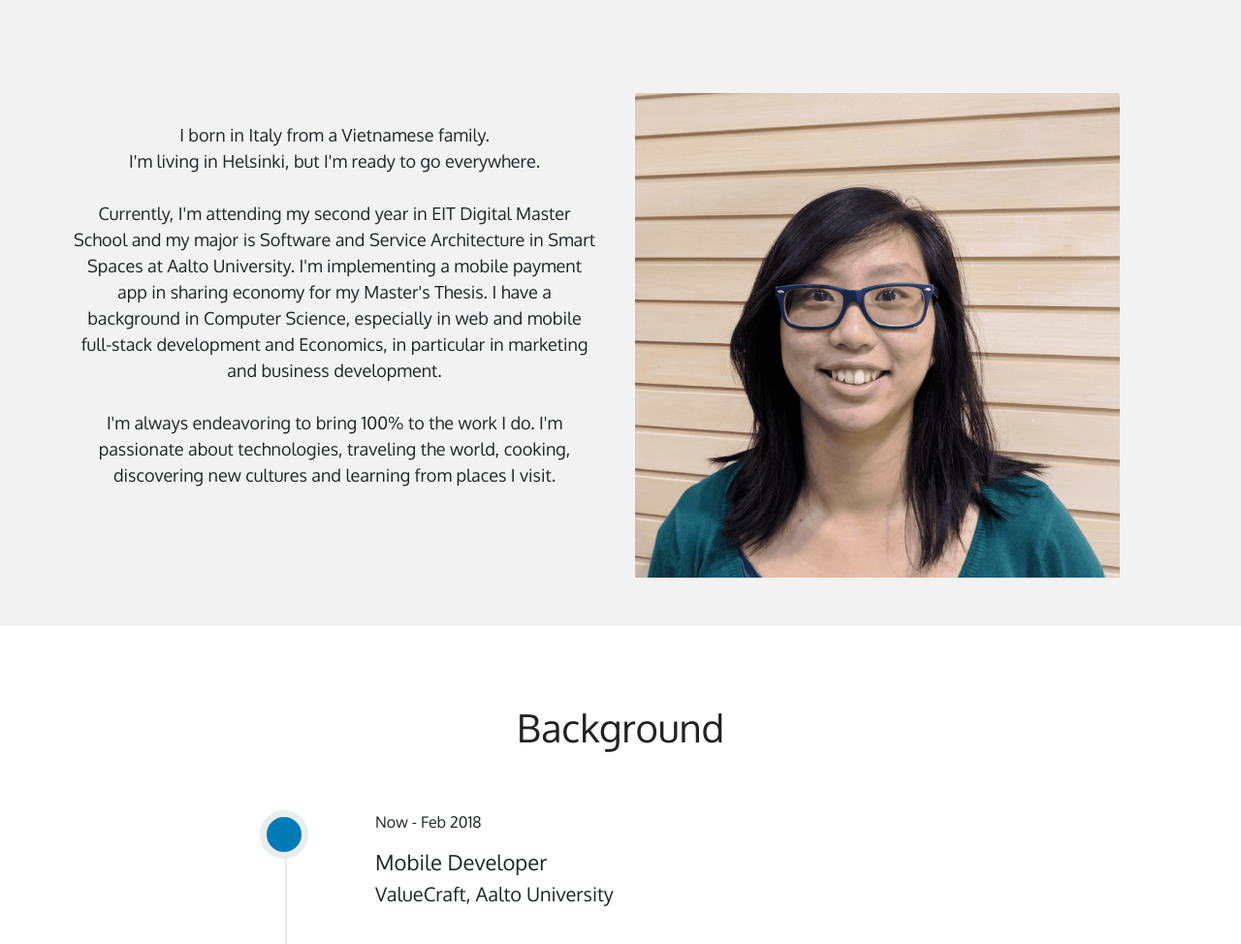
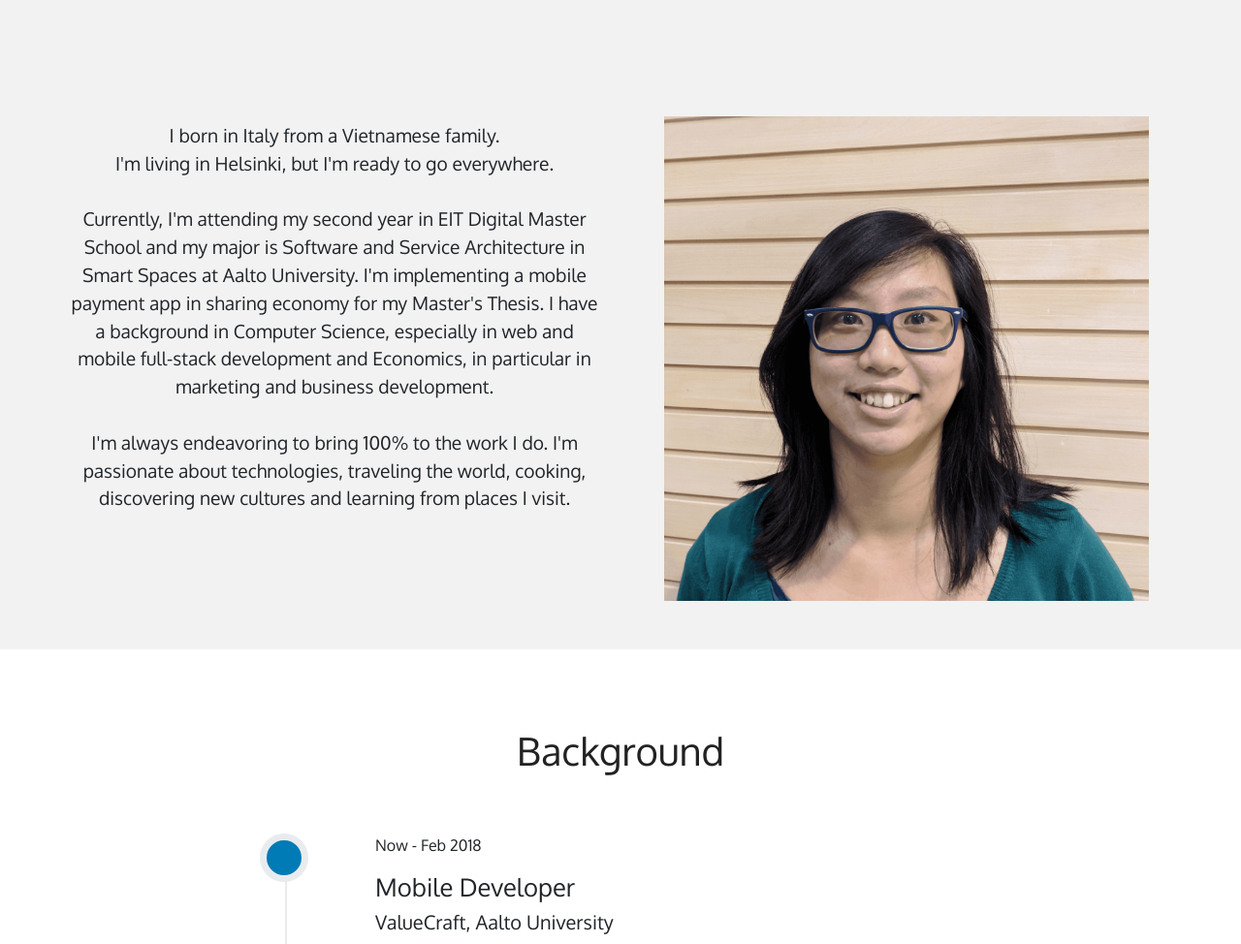
Before and after one commit to RaffaellaTran/website, a plain HTML site: page index.html in a window 1280 px wide. Shown: the part 818-1792 px from the top of the page at 97% size. Drawn offline with nearby package versions, Linux system fonts and the light colour scheme.

Commit message:
improve website

```diff
--- a/css/my-style.css
+++ b/css/my-style.css
@@ -188,11 +188,6 @@ nav.navbar.navbar-expand-md.navbar-dark.bg-dark.fixed-top{
 	font-size: 6vh;
 }
 
-.about-text{
-	padding: 49px;
-	font-size: 20px;
-}
-
 #myBtn {
 	display: none;
 	position: fixed;
@@ -291,7 +286,8 @@ nav.navbar.navbar-expand-md.navbar-dark.bg-dark.fixed-top{
 .timeline .timeline-heading h4 {
 	margin-top: 0;
 	color: inherit;
-	font-size: 22px;
+	font-size: 20px;
+	font-size: 4vw;
 }
 
 .timeline .timeline-heading h4.subheading {
@@ -301,6 +297,10 @@ nav.navbar.navbar-expand-md.navbar-dark.bg-dark.fixed-top{
 .timeline .timeline-body > ul,
 .timeline .timeline-body > p {
 	margin-bottom: 0;
+}
+
+p.text-muted{
+	font-size: 3vw;
 }
 
 
@@ -329,6 +329,7 @@ nav.navbar.navbar-expand-md.navbar-dark.bg-dark.fixed-top{
 		width: 60%;
 
 	}
+
 	.timeline > li .timeline-image {
 		left: 20%;
 		margin-left: -27px;
@@ -336,6 +337,16 @@ nav.navbar.navbar-expand-md.navbar-dark.bg-dark.fixed-top{
 
 	.timeline > li.timeline-panel > .timeline-heading{
 		margin-top: 16px;
+	}
+	.timeline .timeline-heading h4 {
+		margin-top: 0;
+		color: inherit;
+		font-size: 22px;
+		font-size: 2vw;
+	}
+
+	p.text-muted{
+		font-size: 1.3vw;
 	}
 
 }
@@ -385,7 +396,7 @@ nav.navbar.navbar-expand-md.navbar-dark.bg-dark.fixed-top{
 	top: 0;
 	bottom: 0;
 	z-index: 1;
-	margin-left: 50px;
+	margin-left: 7%;
 }
 
 .portfolio-item .caption .tecnology {
@@ -395,7 +406,7 @@ nav.navbar.navbar-expand-md.navbar-dark.bg-dark.fixed-top{
 	-webkit-transition: -webkit-clip-path 0.25s ease-out;
 	-webkit-clip-path: inset(-1px);
 	clip-path: inset(-1px);
-	margin-left: 50px;
+	margin-left: 7%;
 }
 
 .portfolio-item:hover img {
@@ -520,39 +531,54 @@ h1{
 	max-width: 85%;
 	background-color: #fff;
 }
-@media(min-width: 1230px){
-	.card-img-top{
-		max-width: 500px;
-		padding-top: 30px;
 
-	}
+.card-img-top{
+	max-width: 500px;
+	padding-top: 30px;
+	display: block;
+	margin-left: auto;
+	margin-right: auto;
 }
+.small-order-first{
+	order: 1;
+}
+.small-order-second{
+	order: 2;
+}
+.about-text{
+	padding: 49px;
+	font-size: 20px;
+
+}
+
 @media(min-width: 1020px){
 	.about-text {
 		padding: 45px 20px 37px 0px;
 		font-size: 20px;
+		font-size: 1.2vw;
 	}
 	.card-img-top {
-		padding-top: 0px !important;
+		padding-top: 20px;
 	}
 }
 @media(min-width: 768px){
-
+	.large-order-first{
+		order: 1;
+	}
+	.large-order-second{
+		order: 2;
+	}
 	.about-text {
 		padding: 30px 8px 37px 8px;
 		font-size: 18px;
+		font-size: 1.5vw;
 	}
 	.card-img-top{
-		padding-top: 110px;
+		padding-top: 24px;
 
 	}
 }
 
-@media(min-width: 920px){
-	.card-img-top {
-		padding-top: 65px;
-	}
-}
 
 #background, #contact{
 	background-color: #fff;
--- a/index.html
+++ b/index.html
@@ -69,7 +69,7 @@
 			<!--about me -->
 			<div class="container-fluid box2" id="about">
 				<div class="row">
-					<div class="col-md-6  text-center aboutText" >
+					<div class="col-md-6  text-center aboutText small-order-second large-order-first" >
 						<p class="about-text">
 							I born in Italy from a Vietnamese family. <br>
 							I'm living in Helsinki, but I'm ready to go everywhere.<br><br>
@@ -77,8 +77,8 @@
 							<br> <br>
 						I'm always endeavoring to bring 100% to the work I do. I'm passionate about technologies, traveling the world, cooking, discovering new cultures and learning from places I visit.</p>
 					</div>
-					<div class="col-md-6 text-center aboutImage">
-						<div class="card" >
+					<div class="col-md-6 text-center aboutImage small-order-first large-order-second">
+						<div class="card " >
 							<img class="card-img-top" src="image/profile.png" alt="Card image cap">
 
 						</div>
--- a/js/main.js
+++ b/js/main.js
@@ -8,6 +8,10 @@ function scrollFunction() {
 		document.getElementById("myBtn").style.display = "none";
 	}
 }
+
+$('.navbar-nav>li>a').on('click', function(){
+    $('.navbar-collapse').collapse('hide');
+});
 
 // When the user clicks on the button, scroll to the top of the document
 function topFunction() {
```
